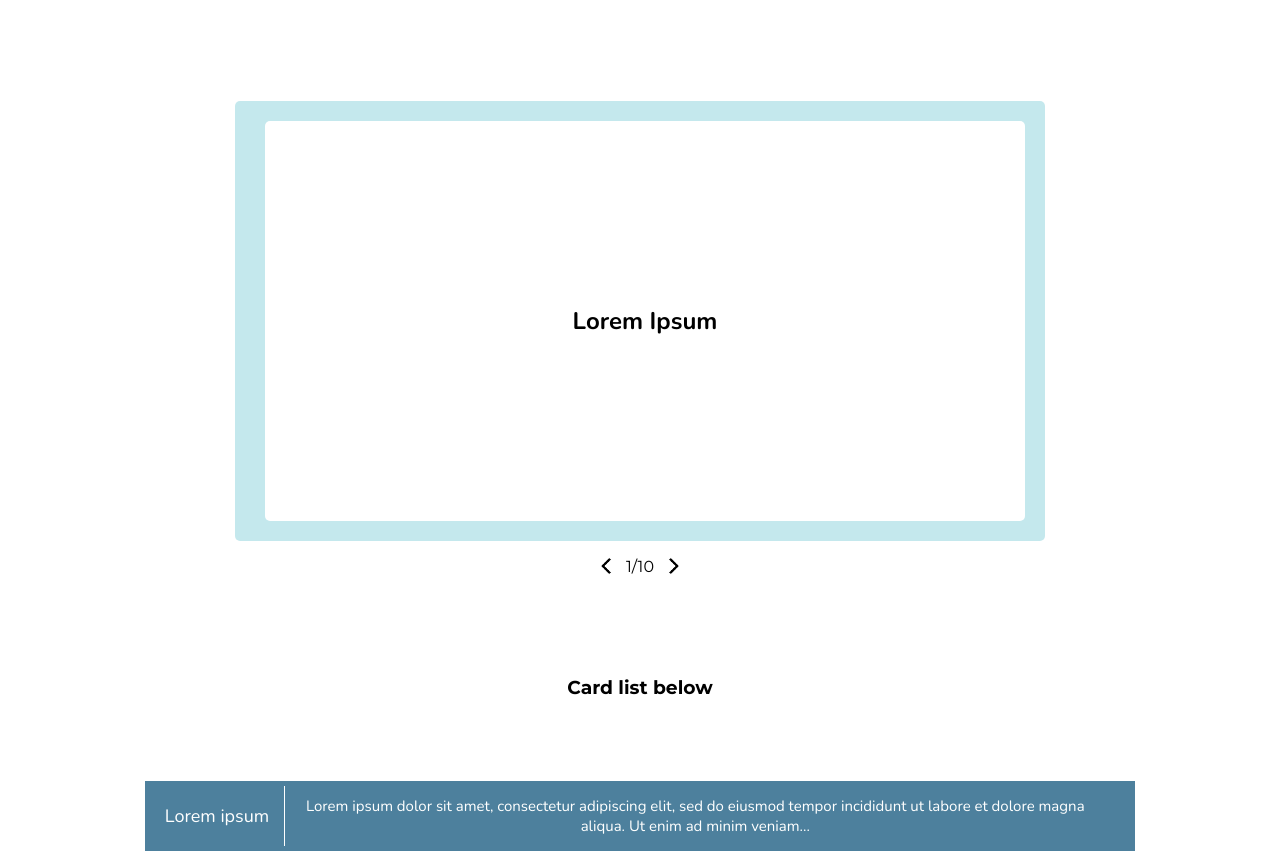
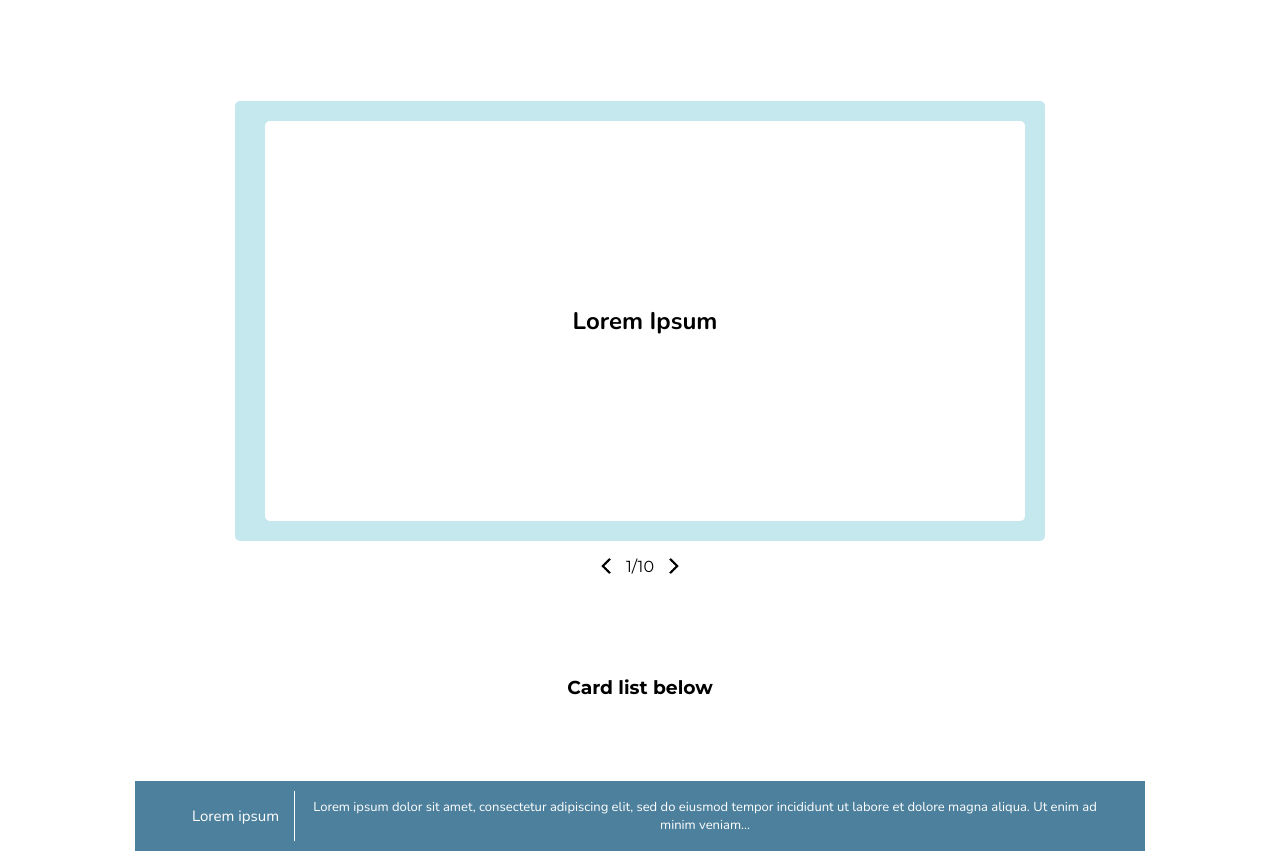
Before and after one commit to PAP-2024-Fall-L5-BE-G1/Final-Project, a plain HTML site: page Client/view-set.html in a window 1280 px wide. Shown: the part 87-946 px from the top of the page. Drawn offline with nearby package versions, Linux system fonts and the light colour scheme.

Commit message:
merging main

```diff
--- a/Client/style.css
+++ b/Client/style.css
@@ -175,10 +175,10 @@ input[name="cardfront"],textarea[name="cardback"]{
     display: flex;
     justify-content: right;
     align-items: center;
-    width: auto;
-    height: auto;
+    width: 950px;
+    height: 70px;
     font-family: "Nunito", sans-serif;
-    font-size: 15px;
+    font-size: 13px;
     background-color: #4d809d;
     margin-top: 10px;
     padding-left: 20px;
@@ -186,7 +186,7 @@ input[name="cardfront"],textarea[name="cardback"]{
 }
 .li-card-front-txt {
     display: flex;
-    font-size: 18px;
+    font-size: 15px;
     color: white;
     padding-right: 15px;
     border-right-style: solid;
@@ -198,7 +198,7 @@ input[name="cardfront"],textarea[name="cardback"]{
 .li-card-back-txt {
     display: flex;
     color: white;
-    justify-content: right;
+    justify-content: left;
     flex-grow: 0;
     width: 800px;
 }
--- a/Client/view-set.html
+++ b/Client/view-set.html
@@ -37,7 +37,7 @@
     </div>
     <div class="viewarrow-wrap">
             <img src="images/back-arrow.png" alt="arrow pointing left" id="back-btn-viewset" class="back-btn">
-            <p id="setcount">1/10</p>
+            <p id="setcount">1/10</p> <!--Edit number to be # of cards in set & the card viewer is seeing (if we are out of time, simply delete this feature)-->
             <img src="images/next-arrow.png" alt="arrow pointing right" id="next-btn-viewset" class="next-btn">
     </div>
     <h3 id="listbelow-txt">Card list below</h3>
```
Also changed, not shown: Client/create.html (+1 -2 lines), 3 other files.
